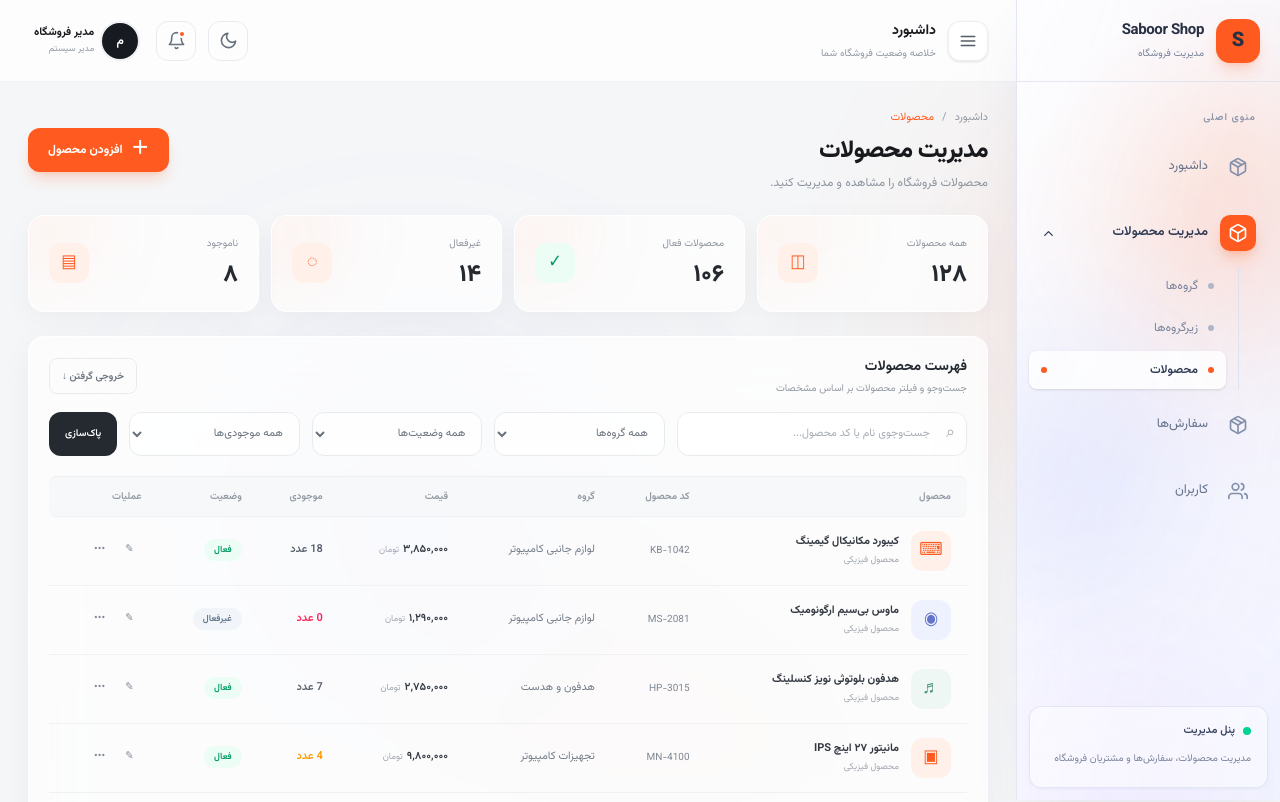
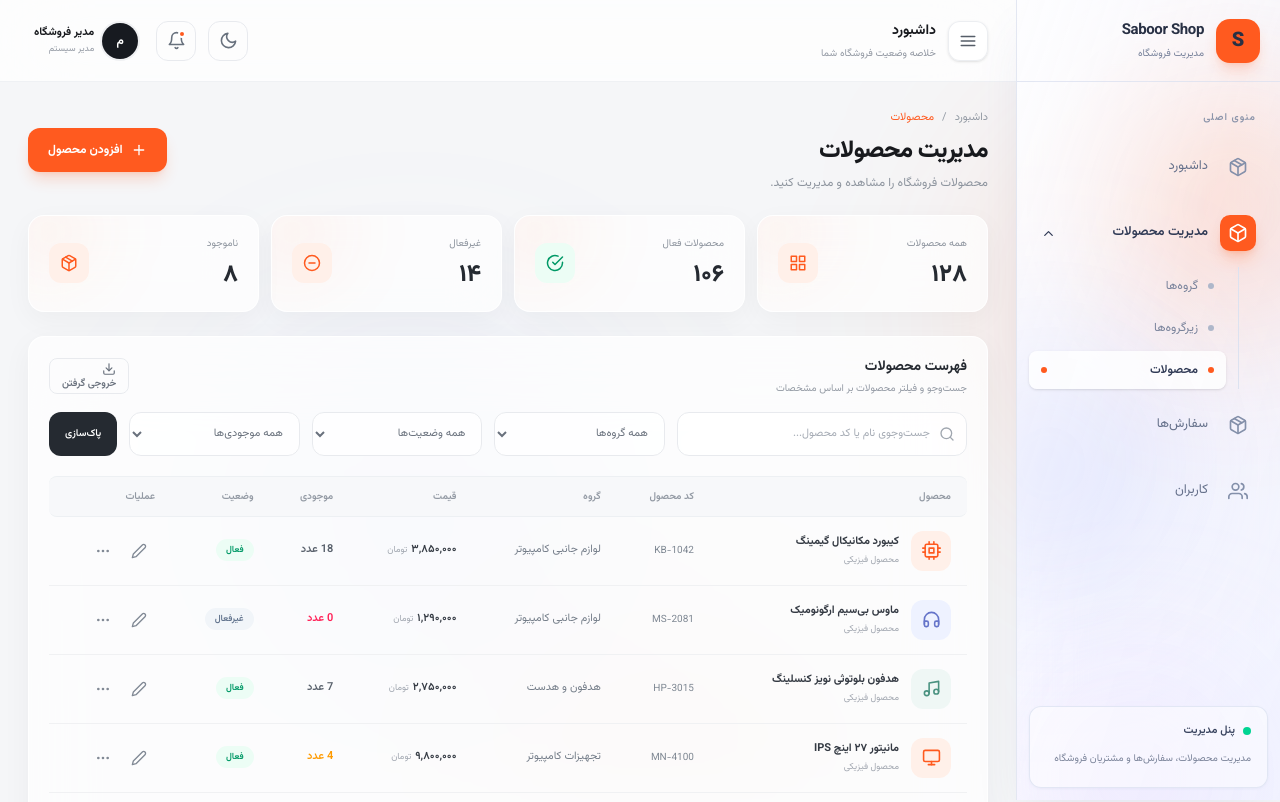
Before and after one commit to Amirsaboor/next-shop-fullstack, a Next.js app: page /admin/products in a window 1280 px wide. Shown: the top 802 px of the page. Built offline with nearby package versions, Linux system fonts and the light colour scheme.

Commit message:
Replace product page symbols with React Icons

```diff
--- a/src/app/(admin)/admin/products/page.tsx
+++ b/src/app/(admin)/admin/products/page.tsx
@@ -1,3 +1,4 @@
+import AppIcon from '@/components/ui/AppIcon';
 'use client';
 
 import Link from 'next/link';
@@ -79,16 +80,16 @@ export default function ProductsPage() {
           </p>
         </div>
         <button className="inline-flex h-11 items-center justify-center gap-2 rounded-xl bg-[#ff5a1f] px-5 text-xs font-bold text-white shadow-lg shadow-[#ff5a1f]/20 transition hover:-translate-y-0.5 hover:bg-[#ed4c14]">
-          <span className="text-lg leading-none">＋</span> افزودن محصول
+          <AppIcon name="plus" size={16} /> افزودن محصول
         </button>
       </div>
 
       <div className="grid grid-cols-2 gap-3 xl:grid-cols-4">
         {[
-          ['همه محصولات', '۱۲۸', '◫'],
-          ['محصولات فعال', '۱۰۶', '✓'],
-          ['غیرفعال', '۱۴', '◌'],
-          ['ناموجود', '۸', '▤'],
+          ['همه محصولات', '۱۲۸', 'grid'],
+          ['محصولات فعال', '۱۰۶', 'check-circle'],
+          ['غیرفعال', '۱۴', 'minus-circle'],
+          ['ناموجود', '۸', 'package'],
         ].map(([label, value, icon], i) => (
           <div
             key={label}
@@ -105,7 +106,7 @@ export default function ProductsPage() {
               <span
                 className={`flex h-10 w-10 items-center justify-center rounded-xl text-lg ${i === 1 ? 'bg-emerald-50 text-emerald-600' : 'bg-[#fff0e9] text-[#ff5a1f]'}`}
               >
-                {icon}
+                <AppIcon name={icon} size={18} />
               </span>
             </div>
           </div>
@@ -121,12 +122,12 @@ export default function ProductsPage() {
             </p>
           </div>
           <button className="h-9 rounded-lg border border-[#e8eaee] px-3 text-[10px] font-semibold text-[#69717d] hover:border-[#ffb69c] dark:border-white/10 dark:text-white/65">
-            خروجی گرفتن ↓
+            <AppIcon name="download" size={14} /> خروجی گرفتن
           </button>
         </div>
         <div className="grid gap-3 sm:grid-cols-2 xl:grid-cols-[minmax(220px,1.7fr)_1fr_1fr_1fr_auto]">
           <label className="relative">
-            <span className="absolute right-3 top-1/2 -translate-y-1/2 text-[#a0a6af]">⌕</span>
+            <AppIcon name="search" size={16} className="absolute right-3 top-1/2 -translate-y-1/2 text-[#a0a6af]" />
             <input
               placeholder="جست‌وجوی نام یا کد محصول..."
               className="h-11 w-full rounded-xl border border-[#e8eaee] bg-white/75 pr-9 pl-3 text-[11px] outline-none placeholder:text-[#a6acb5] focus:border-[#ff9b78] dark:border-white/10 dark:bg-white/[0.04] dark:text-white"
@@ -178,7 +179,7 @@ export default function ProductsPage() {
                       <div
                         className={`flex h-10 w-10 shrink-0 items-center justify-center rounded-xl text-lg ${['bg-[#fff0e9] text-[#ff5a1f]', 'bg-[#eef2ff] text-[#6574c9]', 'bg-[#eff7f5] text-[#4a9280]'][i % 3]}`}
                       >
-                        {['⌨', '◉', '♬', '▣', '⌁', '◍'][i]}
+                        <AppIcon name={['cpu', 'headphones', 'music', 'monitor', 'link', 'volume'][i]} size={19} />
                       </div>
                       <div>
                         <p className="font-bold text-[#343a43] dark:text-white/85">{p.name}</p>
@@ -218,13 +219,13 @@ export default function ProductsPage() {
                         className="rounded-lg p-2 text-[#818995] hover:bg-[#fff0e9] hover:text-[#ff5a1f]"
                         title="ویرایش"
                       >
-                        ✎
+                        <AppIcon name="edit" size={16} />
                       </button>
                       <button
                         className="rounded-lg p-2 text-[#818995] hover:bg-rose-50 hover:text-rose-500"
                         title="بیشتر"
                       >
-                        •••
+                        <AppIcon name="more" size={16} />
                       </button>
                     </div>
                   </td>
```
